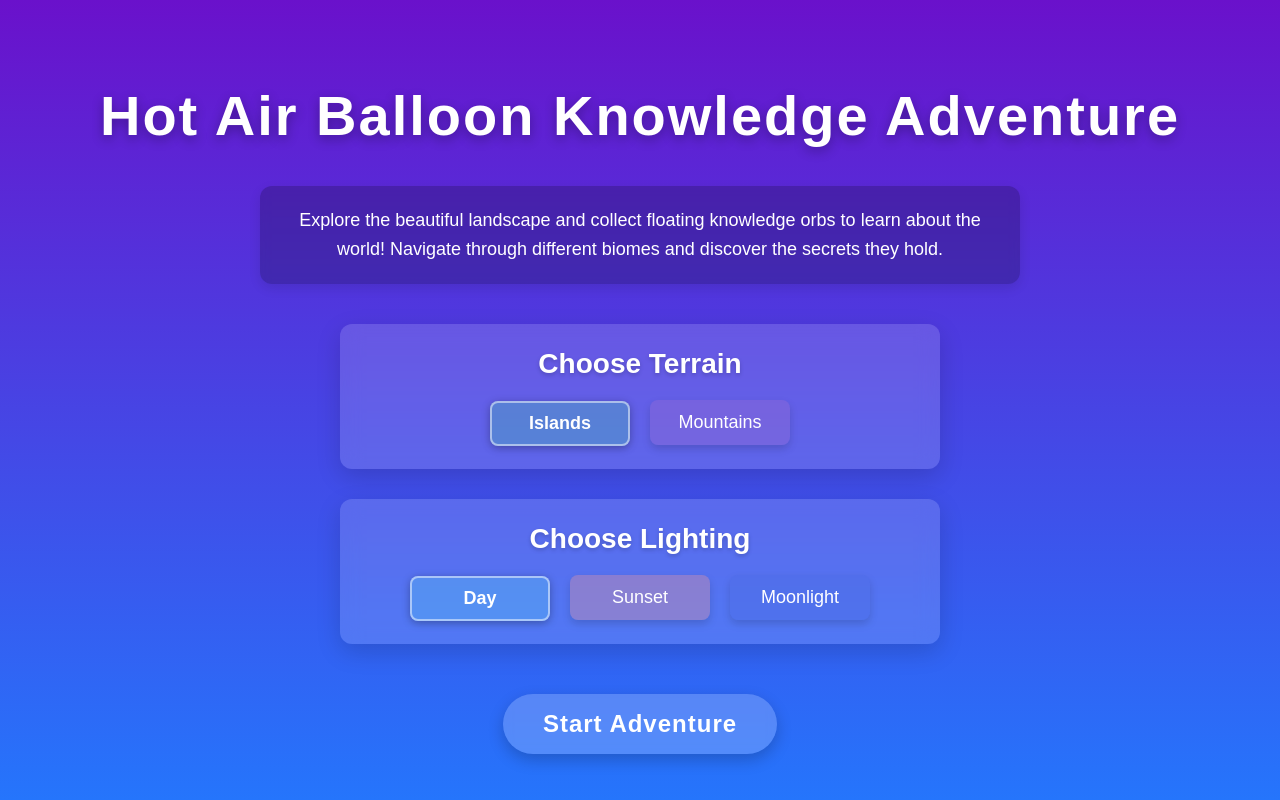
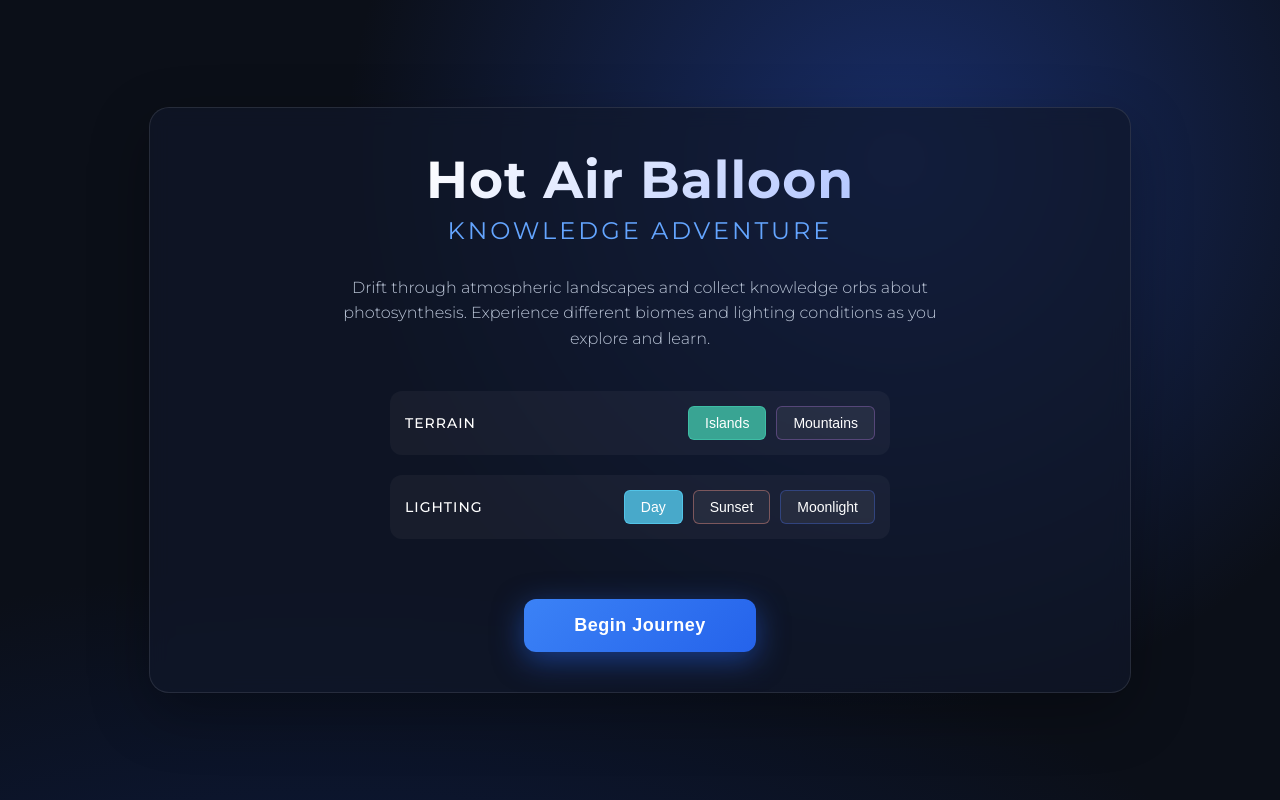
Before and after one commit to redfox8419/habsinset, a plain HTML site: page showcase/hot-air-balloon/index.html in a window 1280 px wide. Drawn offline with nearby package versions, Linux system fonts and the light colour scheme.

Commit message:
improved start screen UI

```diff
--- a/showcase/hot-air-balloon/index.html
+++ b/showcase/hot-air-balloon/index.html
@@ -7,6 +7,7 @@
     <script src="https://cdnjs.cloudflare.com/ajax/libs/three.js/0.160.0/three.min.js"></script>
     <script src="https://cdnjs.cloudflare.com/ajax/libs/simplex-noise/2.4.0/simplex-noise.min.js"></script>
     <link rel="stylesheet" href="styles.css">
+    <link href="https://fonts.googleapis.com/css2?family=Montserrat:wght@300;400;500;600;700&display=swap" rel="stylesheet">
 </head>
 <body>
     <div id="game-container">
@@ -26,29 +27,37 @@
         </div>
         <div id="minimap"></div>
         <div id="start-screen">
-            <h1>Hot Air Balloon Knowledge Adventure</h1>
-            <p>Explore the beautiful landscape and collect floating knowledge orbs to learn about the world! Navigate through different biomes and discover the secrets they hold.</p>
+            <div class="start-content">
+                <div class="logo-container">
+                    <h1>Hot Air Balloon</h1>
+                    <div class="subtitle">Knowledge Adventure</div>
+                </div>
 
-            <div class="option-container">
-                <div class="option-section">
-                    <h2>Choose Terrain</h2>
-                    <div class="option-buttons terrain-options">
-                        <button class="option-button terrain-button" data-terrain="islands">Islands</button>
-                        <button class="option-button terrain-button" data-terrain="mountains">Mountains</button>
+                <div class="description">
+                    <p>Drift through atmospheric landscapes and collect knowledge orbs about photosynthesis. Experience different biomes and lighting conditions as you explore and learn.</p>
+                </div>
+
+                <div class="settings-container">
+                    <div class="settings-row">
+                        <div class="setting-label">Terrain</div>
+                        <div class="setting-options terrain-options">
+                            <button class="setting-button terrain-button selected" data-terrain="islands">Islands</button>
+                            <button class="setting-button terrain-button" data-terrain="mountains">Mountains</button>
+                        </div>
+                    </div>
+
+                    <div class="settings-row">
+                        <div class="setting-label">Lighting</div>
+                        <div class="setting-options lighting-options">
+                            <button class="setting-button lighting-button selected" data-lighting="day">Day</button>
+                            <button class="setting-button lighting-button" data-lighting="sunset">Sunset</button>
+                            <button class="setting-button lighting-button" data-lighting="moonlight">Moonlight</button>
+                        </div>
                     </div>
                 </div>
 
-                <div class="option-section">
-                    <h2>Choose Lighting</h2>
-                    <div class="option-buttons lighting-options">
-                        <button class="option-button lighting-button selected" data-lighting="day">Day</button>
-                        <button class="option-button lighting-button" data-lighting="sunset">Sunset</button>
-                        <button class="option-button lighting-button" data-lighting="moonlight">Moonlight</button>
-                    </div>
-                </div>
+                <button id="start-button">Begin Journey</button>
             </div>
-
-            <button id="start-button">Start Adventure</button>
         </div>
     </div>
 
--- a/showcase/hot-air-balloon/styles.css
+++ b/showcase/hot-air-balloon/styles.css
@@ -139,169 +139,233 @@ body {
     z-index: 100;
 }
 
-/* Improved Start Screen Styles */
+/* Reimagined Start Screen Styles */
+body {
+    font-family: 'Montserrat', sans-serif;
+}
+
 #start-screen {
     position: absolute;
     top: 0;
     left: 0;
     width: 100%;
     height: 100%;
-    background: linear-gradient(to bottom, #6A11CB 0%, #2575FC 100%);
+    background: #0b0f18;
     display: flex;
-    flex-direction: column;
     justify-content: center;
     align-items: center;
     z-index: 200;
+    overflow: hidden;
+}
+
+#start-screen::before {
+    content: '';
+    position: absolute;
+    top: 0;
+    left: 0;
+    width: 100%;
+    height: 100%;
+    background: radial-gradient(circle at 70% 20%, #1e3a8a 0%, transparent 50%);
+    opacity: 0.7;
+    z-index: -1;
+}
+
+#start-screen::after {
+    content: '';
+    position: absolute;
+    bottom: -50%;
+    left: -10%;
+    width: 120%;
+    height: 80%;
+    background: radial-gradient(ellipse at 30% 100%, #0f2b76 0%, transparent 70%);
+    opacity: 0.6;
+    z-index: -1;
+}
+
+.start-content {
+    width: 90%;
+    max-width: 900px;
+    display: flex;
+    flex-direction: column;
+    align-items: center;
+    padding: 40px;
+    background-color: rgba(16, 23, 42, 0.7);
+    backdrop-filter: blur(10px);
+    border-radius: 20px;
+    box-shadow: 0 20px 60px rgba(0, 0, 0, 0.3);
+    border: 1px solid rgba(255, 255, 255, 0.1);
+}
+
+.logo-container {
+    margin-bottom: 30px;
+    text-align: center;
 }
 
 #start-screen h1 {
     color: #ffffff;
-    font-size: 56px;
-    margin-bottom: 20px;
-    text-shadow: 0 4px 12px rgba(0, 0, 0, 0.3);
-    text-align: center;
-    letter-spacing: 2px;
+    font-size: 52px;
+    margin: 0;
+    font-weight: 700;
+    letter-spacing: 1px;
+    background: linear-gradient(135deg, #ffffff 0%, #b3c6ff 100%);
+    -webkit-background-clip: text;
+    -webkit-text-fill-color: transparent;
+    background-clip: text;
 }
 
-#start-screen p {
-    color: #ffffff;
-    font-size: 18px;
-    max-width: 700px;
-    text-align: center;
-    margin-bottom: 40px;
-    line-height: 1.6;
-    background-color: rgba(0, 0, 0, 0.2);
-    padding: 20px 30px;
-    border-radius: 12px;
-    backdrop-filter: blur(5px);
-    box-shadow: 0 4px 12px rgba(0, 0, 0, 0.1);
+.subtitle {
+    color: #64a5ff;
+    font-size: 24px;
+    font-weight: 400;
+    margin-top: 5px;
+    letter-spacing: 3px;
+    text-transform: uppercase;
 }
 
-.option-container {
-    display: flex;
-    flex-direction: column;
-    gap: 30px;
+.description {
+    max-width: 600px;
     margin-bottom: 40px;
-    width: 80%;
-    max-width: 600px;
 }
 
-.option-section {
-    background-color: rgba(255, 255, 255, 0.15);
-    border-radius: 12px;
-    padding: 24px;
-    backdrop-filter: blur(10px);
-    box-shadow: 0 8px 24px rgba(0, 0, 0, 0.15);
+.description p {
+    color: #bbc5d7;
+    font-size: 16px;
+    line-height: 1.6;
+    text-align: center;
+    margin: 0;
+    font-weight: 300;
 }
 
-.option-section h2 {
-    color: #ffffff;
-    font-size: 28px;
-    margin-top: 0;
-    margin-bottom: 20px;
-    text-align: center;
-    text-shadow: 0 2px 4px rgba(0, 0, 0, 0.2);
+.settings-container {
+    width: 100%;
+    max-width: 500px;
+    margin-bottom: 40px;
 }
 
-.option-buttons {
+.settings-row {
     display: flex;
-    justify-content: center;
-    gap: 20px;
-    flex-wrap: wrap;
+    align-items: center;
+    margin-bottom: 20px;
+    padding: 15px;
+    background-color: rgba(255, 255, 255, 0.04);
+    border-radius: 12px;
+    transition: all 0.3s ease;
 }
 
-.option-button {
-    background-color: rgba(255, 255, 255, 0.2);
-    color: #ffffff;
-    border: none;
-    padding: 12px 25px;
-    font-size: 18px;
-    border-radius: 8px;
-    cursor: pointer;
-    transition: all 0.3s ease;
-    min-width: 140px;
-    box-shadow: 0 4px 8px rgba(0, 0, 0, 0.15);
-    font-weight: 500;
+.settings-row:hover {
+    background-color: rgba(255, 255, 255, 0.07);
 }
 
-.option-button:hover {
-    background-color: rgba(255, 255, 255, 0.3);
-    transform: translateY(-2px);
-    box-shadow: 0 6px 12px rgba(0, 0, 0, 0.2);
+.setting-label {
+    width: 80px;
+    color: #ffffff;
+    font-size: 14px;
+    font-weight: 500;
+    text-transform: uppercase;
+    letter-spacing: 1px;
 }
 
-.option-button.selected {
-    background-color: rgba(255, 255, 255, 0.35);
-    box-shadow: 0 2px 8px rgba(0, 0, 0, 0.3), inset 0 0 0 2px rgba(255, 255, 255, 0.5);
-    transform: translateY(1px);
-    font-weight: bold;
+.setting-options {
+    flex: 1;
+    display: flex;
+    justify-content: flex-end;
+    gap: 10px;
+}
+
+.setting-button {
+    background-color: rgba(255, 255, 255, 0.06);
+    color: #ffffff;
+    border: 1px solid rgba(255, 255, 255, 0.1);
+    padding: 8px 16px;
+    font-size: 14px;
+    font-weight: 400;
+    border-radius: 6px;
+    cursor: pointer;
+    transition: all 0.2s ease;
+}
+
+.setting-button:hover {
+    background-color: rgba(255, 255, 255, 0.1);
+}
+
+.setting-button.selected {
+    background-color: #3b82f6;
+    border-color: #3b82f6;
+    color: white;
+    font-weight: 500;
 }
 
 /* Terrain button specific styles */
 .terrain-button[data-terrain="islands"] {
-    background-color: rgba(66, 198, 172, 0.3);
+    border-color: rgba(66, 198, 172, 0.4);
+}
+
+.terrain-button[data-terrain="islands"].selected {
+    background-color: rgba(66, 198, 172, 0.8);
+    border-color: rgba(66, 198, 172, 0.8);
 }
 
 .terrain-button[data-terrain="mountains"] {
-    background-color: rgba(161, 107, 202, 0.3);
+    border-color: rgba(161, 107, 202, 0.4);
+}
+
+.terrain-button[data-terrain="mountains"].selected {
+    background-color: rgba(161, 107, 202, 0.8);
+    border-color: rgba(161, 107, 202, 0.8);
 }
 
 /* Lighting button specific styles */
 .lighting-button[data-lighting="day"] {
-    background-color: rgba(86, 204, 242, 0.3);
+    border-color: rgba(86, 204, 242, 0.4);
+}
+
+.lighting-button[data-lighting="day"].selected {
+    background-color: rgba(86, 204, 242, 0.8);
+    border-color: rgba(86, 204, 242, 0.8);
 }
 
 .lighting-button[data-lighting="sunset"] {
-    background-color: rgba(255, 154, 139, 0.3);
+    border-color: rgba(255, 154, 139, 0.4);
+}
+
+.lighting-button[data-lighting="sunset"].selected {
+    background-color: rgba(255, 154, 139, 0.8);
+    border-color: rgba(255, 154, 139, 0.8);
 }
 
 .lighting-button[data-lighting="moonlight"] {
-    background-color: rgba(69, 104, 220, 0.3);
+    border-color: rgba(69, 104, 220, 0.4);
+}
+
+.lighting-button[data-lighting="moonlight"].selected {
+    background-color: rgba(69, 104, 220, 0.8);
+    border-color: rgba(69, 104, 220, 0.8);
 }
 
 #start-button {
-    background-color: rgba(255, 255, 255, 0.2);
+    background: linear-gradient(135deg, #3b82f6 0%, #2563eb 100%);
     color: white;
     border: none;
-    padding: 16px 40px;
-    font-size: 24px;
-    border-radius: 50px;
+    padding: 16px 50px;
+    font-size: 18px;
+    font-weight: 600;
+    border-radius: 12px;
     cursor: pointer;
     transition: all 0.3s ease;
-    box-shadow: 0 6px 16px rgba(0, 0, 0, 0.2);
-    backdrop-filter: blur(5px);
-    letter-spacing: 1px;
-    font-weight: bold;
-    margin-top: 10px;
-    position: relative;
-    overflow: hidden;
-}
-
-#start-button:before {
-    content: '';
-    position: absolute;
-    top: 0;
-    left: 0;
-    right: 0;
-    bottom: 0;
-    background: linear-gradient(to right, rgba(255,255,255,0) 0%, rgba(255,255,255,0.3) 50%, rgba(255,255,255,0) 100%);
-    transform: translateX(-100%);
-    transition: transform 0.6s ease;
+    box-shadow: 0 8px 30px rgba(37, 99, 235, 0.5);
+    letter-spacing: 0.5px;
+    transform: translateY(0);
 }
 
 #start-button:hover {
-    background-color: rgba(255, 255, 255, 0.3);
-    transform: translateY(-3px);
-    box-shadow: 0 10px 25px rgba(0, 0, 0, 0.25);
-}
-
-#start-button:hover:before {
-    transform: translateX(100%);
+    transform: translateY(-2px);
+    box-shadow: 0 12px 30px rgba(37, 99, 235, 0.7);
+    background: linear-gradient(135deg, #4f8df9 0%, #3b75f5 100%);
 }
 
 #start-button:active {
     transform: translateY(1px);
-    box-shadow: 0 4px 12px rgba(0, 0, 0, 0.2);
+    box-shadow: 0 5px 15px rgba(37, 99, 235, 0.6);
 }
 
 #minimap {
```
